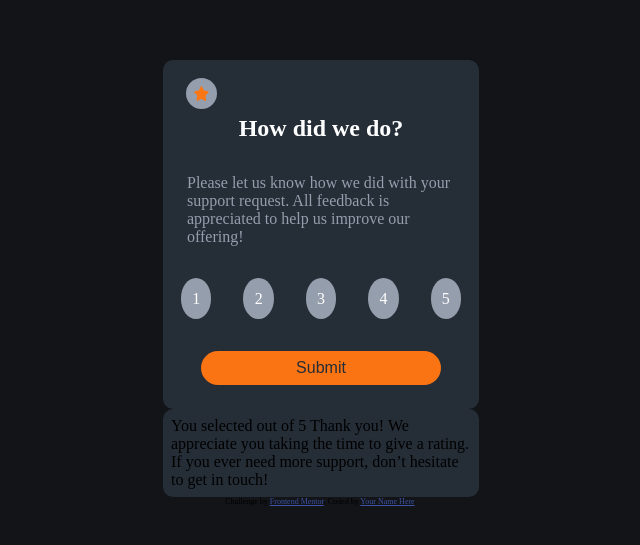
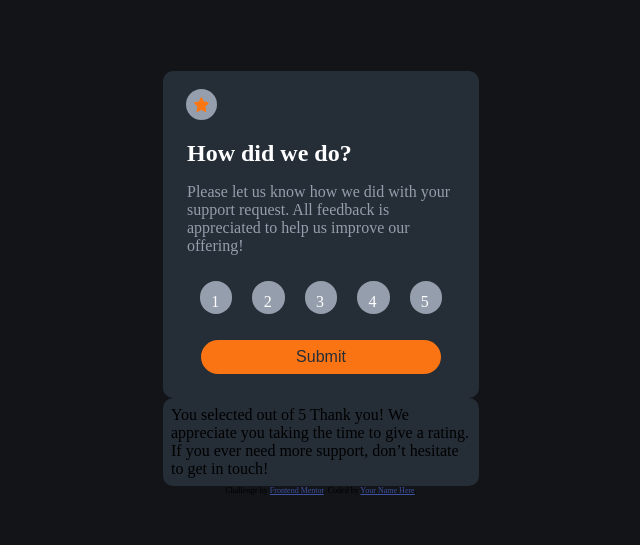
Before and after one commit to marta-00/InteractiveRating, a plain HTML site: page index.html in a window 1280 px wide. Shown: the part 117-662 px from the top of the page, without its empty margins (319-959 px from the left). Drawn offline with Linux system fonts and the light colour scheme.

Commit message:
modified:   style.css

```diff
--- a/style.css
+++ b/style.css
@@ -100,6 +100,8 @@
     .card h1 {
         color: white;
         font-size: 1.5rem;
+        align-self: flex-start;
+        margin: 0px 1rem;
     }
     .card p {
         color: var(--LightGrey);
@@ -131,6 +133,7 @@
         position: relative;
         top: 10px;
         left: -120px;
+        margin-bottom: 30px;
     }
 
     .number {
@@ -143,6 +146,9 @@
         color: white;
         border-radius: 50%;
         padding: 0.7rem;
+        width: 10px;
+        height: 10px;
+        margin: 10px;
     }
 
 }
```
